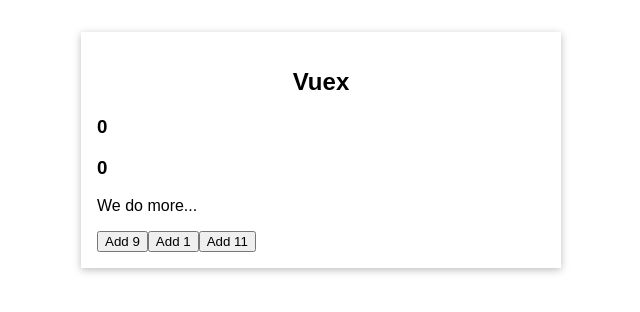
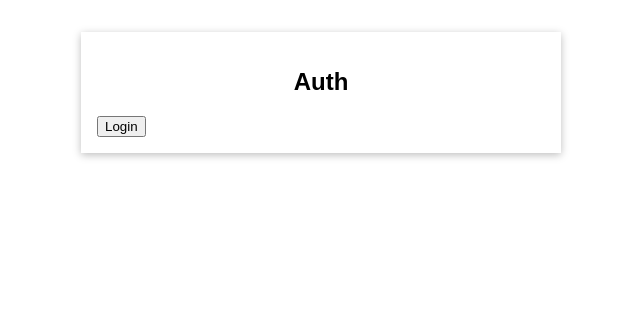
Before and after one commit to vasekzdvihal/udemy-javascript, a Vue app in the folder Vue-TheCompleteGuide/15_Vuex/: page / in a window 1280 px wide. Shown: the top 312 px of the page, without its empty margins (319-959 px from the left). Built offline with nearby package versions, Linux system fonts and the light colour scheme.

Commit message:
Vue.js - Vuex, Example Adding More State

```diff
--- a/Vue-TheCompleteGuide/15_Vuex/src/App.vue
+++ b/Vue-TheCompleteGuide/15_Vuex/src/App.vue
@@ -1,9 +1,12 @@
 <template>
-  <base-container title="Vuex">
+  <base-container title="Vuex" v-if="isAuth">
     <the-counter/>
     <favourite-value/>
     <button @click="addOne">Add 9</button>
     <change-counter/>
+  </base-container>
+  <base-container title="Auth">
+    <user-auth></user-auth>
   </base-container>
 </template>
 
@@ -12,10 +15,11 @@
 import TheCounter from "./components/TheCounter";
 import ChangeCounter from "./components/ChangeCounter";
 import FavouriteValue from "./components/FavouriteValue";
+import UserAuth from "./components/UserAuth";
 
 export default {
   components: {
-    BaseContainer, TheCounter, ChangeCounter, FavouriteValue
+    BaseContainer, TheCounter, ChangeCounter, FavouriteValue, UserAuth
   },
   methods: {
     addOne() {
@@ -24,6 +28,11 @@
         type: 'increase',
         value: 9
       });
+    }
+  },
+  computed: {
+    isAuth() {
+      return this.$store.getters.userIsAuthenticated;
     }
   }
 };
--- /dev/null
+++ b/Vue-TheCompleteGuide/15_Vuex/src/components/UserAuth.vue
@@ -0,0 +1,27 @@
+<template>
+  <button v-if="!isAuth" @click="login">Login</button>
+  <button v-if="isAuth" @click="logout">Logout</button>
+</template>
+
+<script>
+export default {
+  name: "UserAuth",
+  methods: {
+    login() {
+      this.$store.dispatch('login');
+    },
+    logout() {
+      this.$store.dispatch('logout')
+    },
+  },
+  computed: {
+    isAuth() {
+      return this.$store.getters.userIsAuthenticated;
+    }
+  }
+}
+</script>
+
+<style scoped>
+
+</style>
--- a/Vue-TheCompleteGuide/15_Vuex/src/main.js
+++ b/Vue-TheCompleteGuide/15_Vuex/src/main.js
@@ -7,6 +7,7 @@
    state() {
        return {
            counter: 0,
+           isLoggedIn: false,
        };
    },
     mutations: {
@@ -15,6 +16,9 @@
        },
        increase(state, payload) {
            state.counter = state.counter + payload.value;
+       },
+       setAuth(state, payload) {
+           state.isLoggedIn = payload.isAuth;
        }
     },
     actions: {
@@ -26,7 +30,13 @@
       increase(context, payload) {
           console.log(context);
           context.commit('increase', payload)
-      }
+      },
+      login(context) {
+          context.commit('setAuth', { isAuth: true });
+      },
+      logout(context) {
+          context.commit('setAuth', { isAuth: false })
+      },
     },
     getters: {
        finalCounter(state) {
@@ -40,6 +50,9 @@
                return 100;
            }
            return getters.finalCounter;
+       },
+       userIsAuthenticated(state) {
+           return state.isLoggedIn;
        }
     }
 });
```
